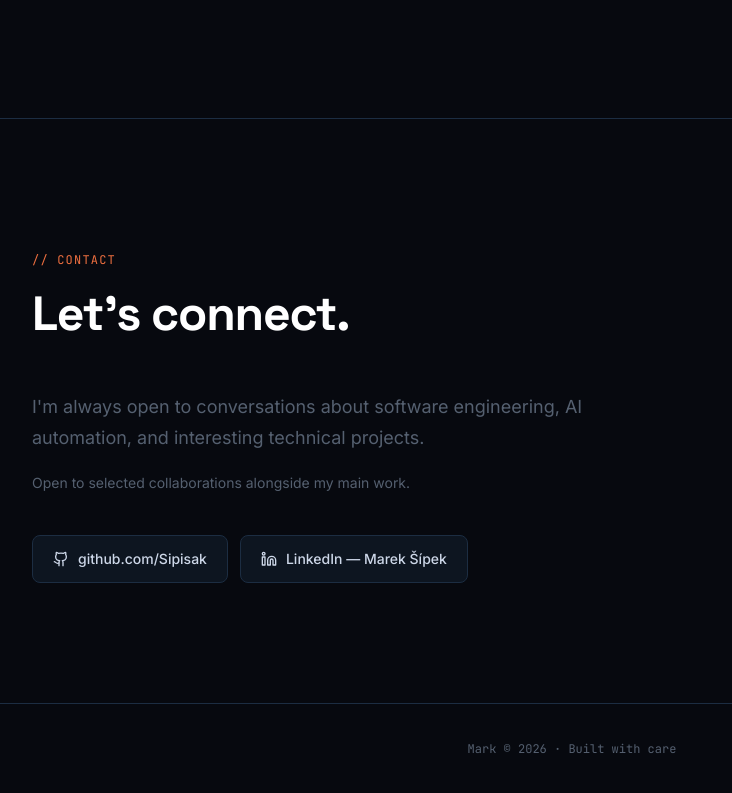
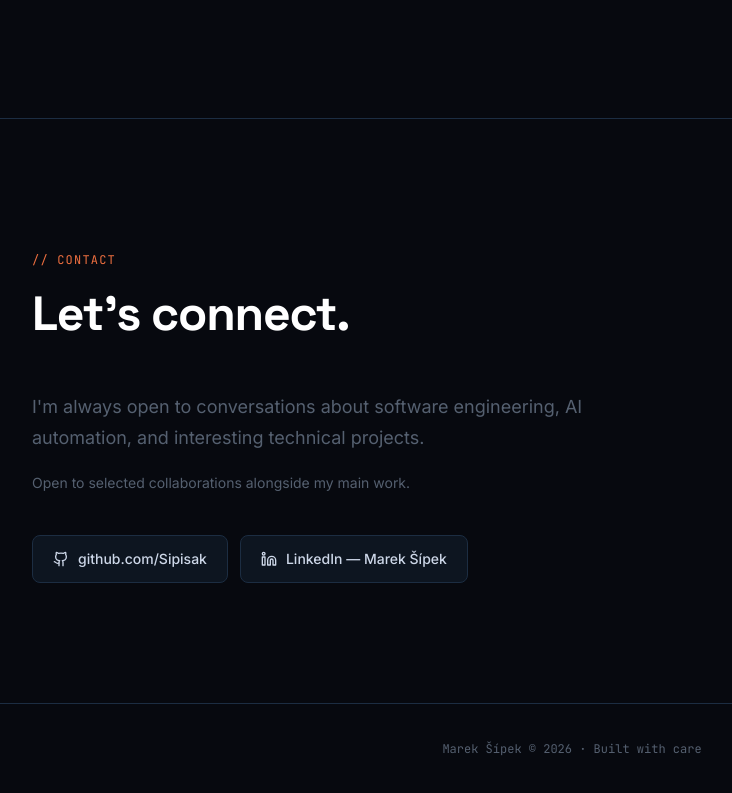
Before and after one commit to Sipisak/mark-portfolio, a React (Vite) app: page / in a window 1280 px wide. Shown: the part 4820-5613 px from the top of the page, without its empty margins (68-800 px from the left). Built offline with nearby package versions, Linux system fonts and the light colour scheme.

Commit message:
content: use full name in portfolio footer

```diff
--- a/src/sections/Footer.tsx
+++ b/src/sections/Footer.tsx
@@ -12,7 +12,7 @@ export function Footer() {
       }}
     >
       <p style={{ fontFamily: "'JetBrains Mono',monospace", fontSize: 12, color: T.muted, margin: 0 }}>
-        Mark © 2026 · Built with care
+        Marek Šípek © 2026 · Built with care
       </p>
     </footer>
   );
```
